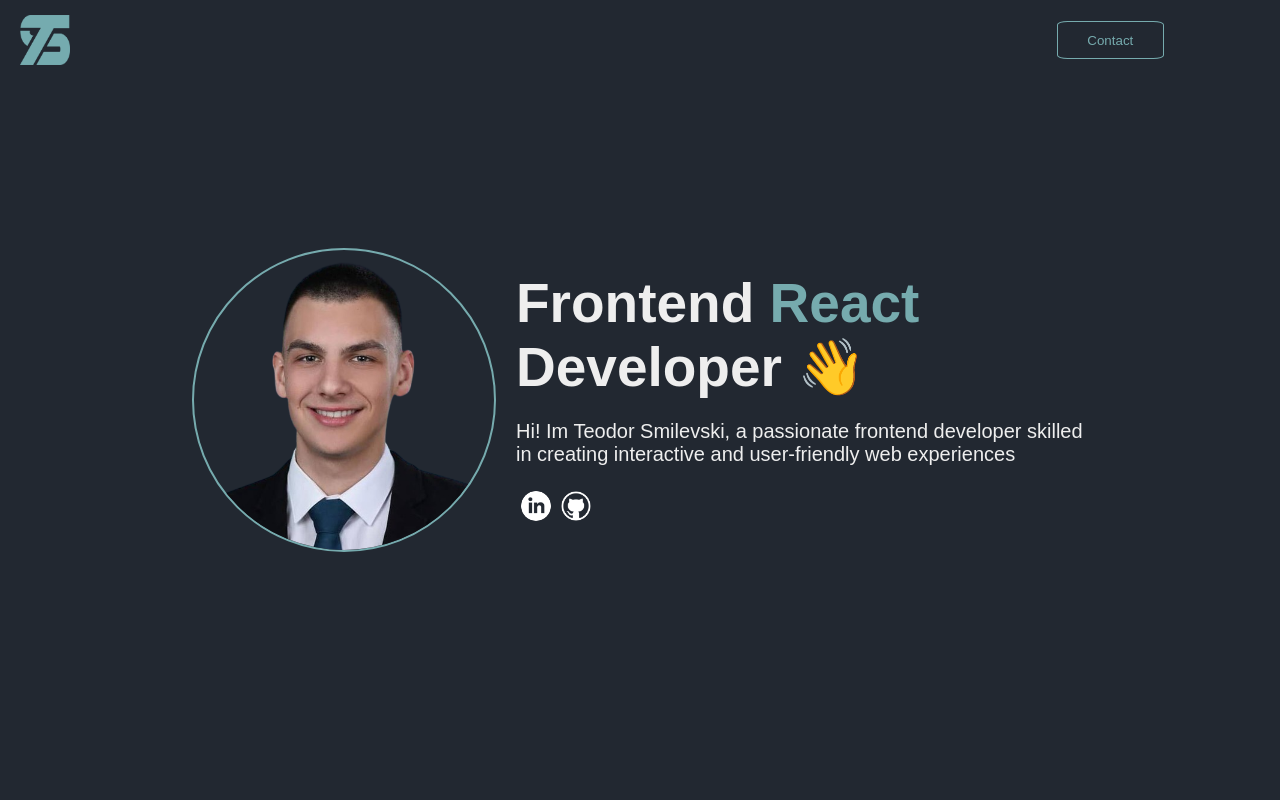
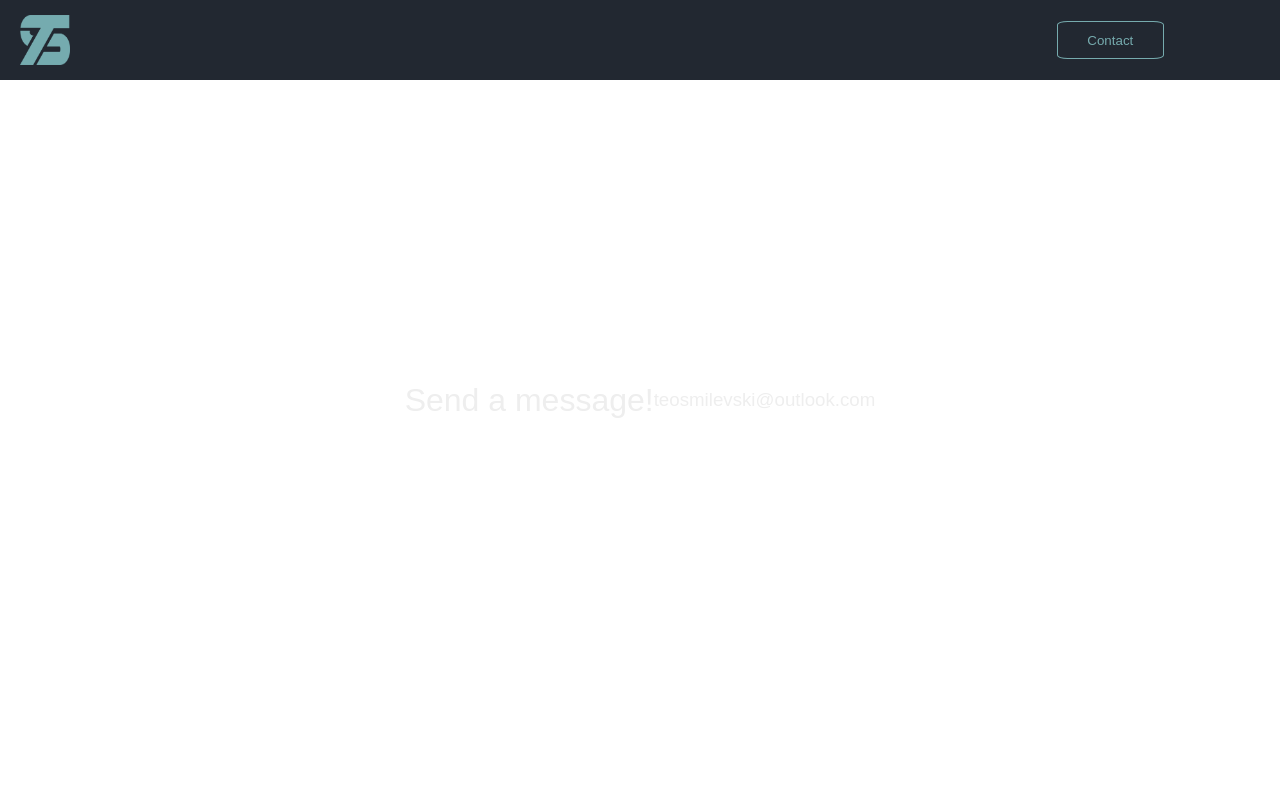
Before and after one commit to teodorSmilevski/personal-portfolio, a React (Vite) app: page / in a window 1280 px wide. Shown: the top 800 px of the page. Built offline with nearby package versions, Linux system fonts and the light colour scheme.

Commit message:
Changed contact - errors

```diff
--- a/src/components/Contact.jsx
+++ b/src/components/Contact.jsx
@@ -1,5 +1,21 @@
-export default function Contact() {
-    return (
+import PropTypes from "prop-types";
 
-    )
+export default function Contact({ isActive }) {
+  return (
+    <div className={isActive ? "contact" : "undefined"}>
+      <div id="contact-form">
+        <h1>Send a message!</h1>
+        <h3>teosmilevski@outlook.com</h3>
+        {/* <form action="">
+        <input type="email" />
+        <input type="text" placeholder="Subject" />
+
+        <input type="text" placeholder="Your text..." />
+    </form> */}
+      </div>
+    </div>
+  );
 }
+Contact.propTypes = {
+  isActive: PropTypes.bool.isRequired,
+};
--- a/src/components/NavBar.jsx
+++ b/src/components/NavBar.jsx
@@ -1,5 +1,6 @@
 import logo from "../assets/logo-ts-green.png";
 import NavBarButton from "./NavBarButton";
+import Contact from "./Contact";
 import { useState } from "react";
 
 export default function NavBar() {
@@ -18,7 +19,8 @@
           <NavBarButton name="Contact" onClickBtn={handleBtnClick} />
         </div>
       </div>
-      <div className={isActive ? "contact" : "contact-off"}></div>
+
+      <Contact isActive={isActive} />
     </>
   );
 }
--- a/src/index.css
+++ b/src/index.css
@@ -11,16 +11,27 @@
   outline: solid #f00 1px !important; */
 }
 .contact {
-  background-color: red;
+  display: flex;
+  justify-content: center;
+  align-items: center;
   width: 100%;
   height: 100vh;
+
   transition-duration: 0.5s;
   transition-delay: 0.1s;
   position: absolute;
+
+  color: white;
+  display: block;
+  background-color: red;
+  /* TODO: ova da izlegva celo crveno */
 }
-.contact-off {
-  background-color: transparent;
-  transition: 0.5s;
+#contact-form {
+  display: flex;
+  justify-content: center;
+  align-items: center;
+  height: 100vh;
+  /* TODO: ova e beloto sho izlegva ne fakja */
 }
 #navbar {
   height: 10vh;
@@ -29,7 +40,7 @@
   width: 100%;
   grid-template-columns: 5fr 5fr 1fr;
   background-color: #222831;
-  z-index: 1;
+  /* z-index: 1; */
 }
 .navbar-links {
   display: flex;
```
